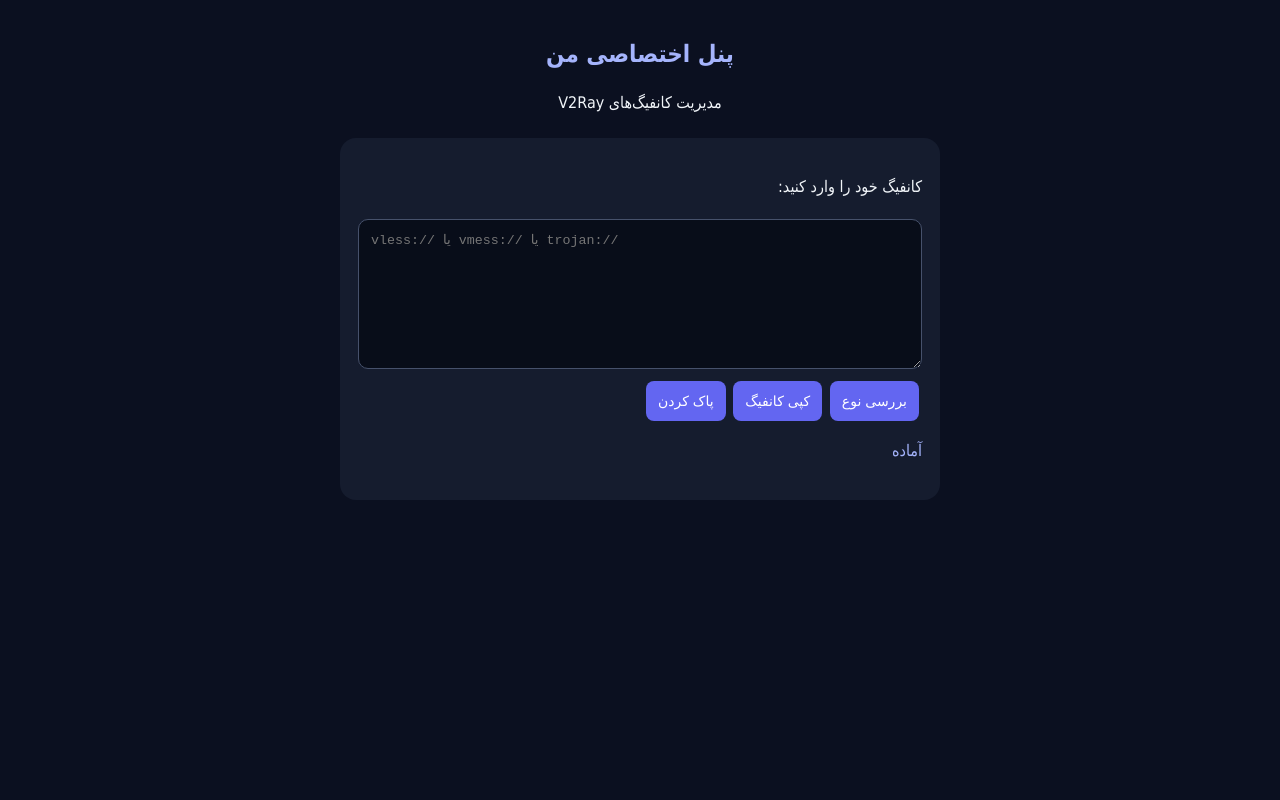
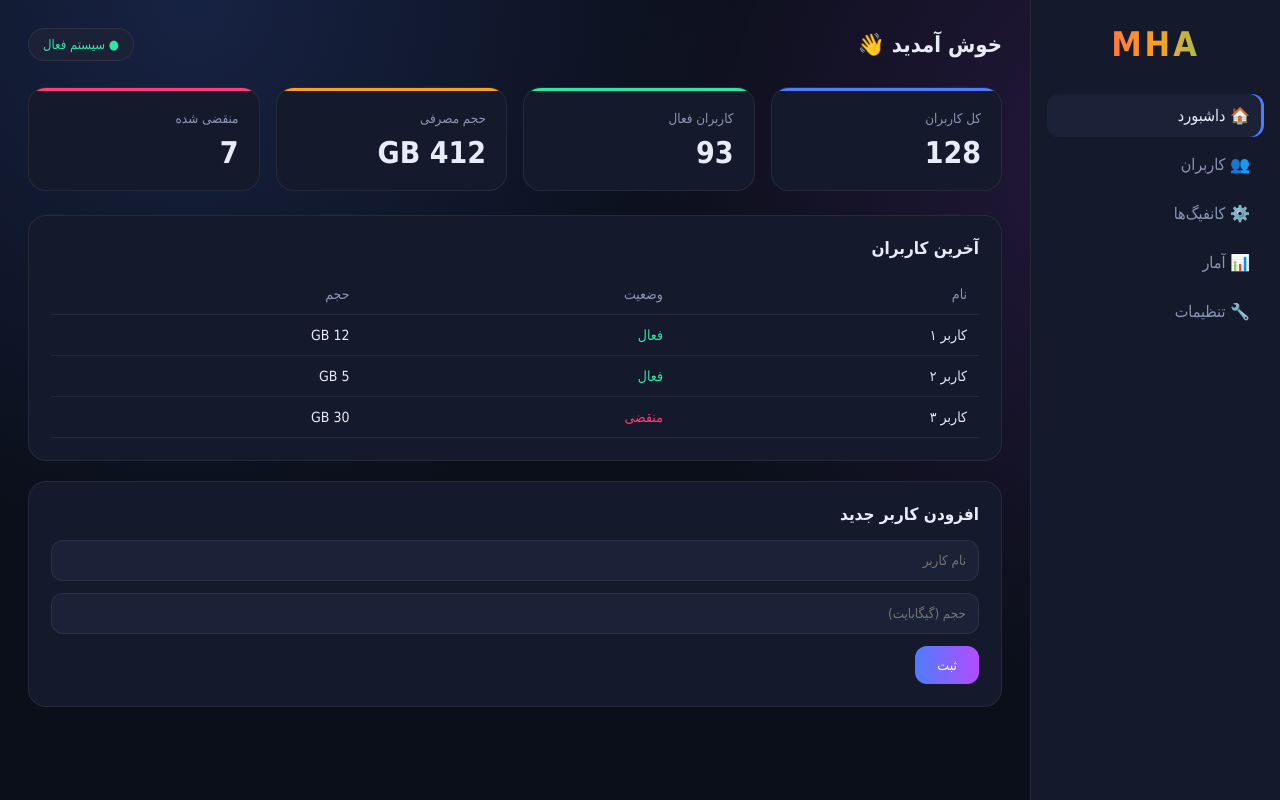
Before and after one commit to hadiii155/my-vless-panell, a plain HTML site: page index.html in a window 1280 px wide. Drawn offline with Linux system fonts and the light colour scheme; a small style sheet from the web is missing.

Commit message:
Update title and styles in index.html

```diff
--- a/index.html
+++ b/index.html
@@ -1,56 +1,104 @@
-
 <!DOCTYPE html>
 <html lang="fa" dir="rtl">
 <head>
 <meta charset="UTF-8">
 <meta name="viewport" content="width=device-width, initial-scale=1">
-<title>پنل اختصاصی من</title>
+<title>پنل MHA</title>
+<link href="https://cdn.jsdelivr.net/gh/rastikerdar/vazirmatn@v33.003/Vazirmatn-font-face.css" rel="stylesheet">
 <style>
-body{background:#0b1020;color:#f1f5f9;font-family:Tahoma,Arial,sans-serif;padding:20px;max-width:600px;margin:auto}
-h2{text-align:center;color:#a5b4fc}
-.card{background:#151c2e;padding:18px;border-radius:16px;margin-top:20px}
-textarea{width:100%;height:150px;box-sizing:border-box;background:#080d19;color:white;padding:12px;border:1px solid #46516b;border-radius:10px;direction:ltr}
-button{padding:12px;margin:8px 3px 0 0;border:0;border-radius:8px;background:#6366f1;color:white;font-size:14px}
-#status{color:#a5b4fc;margin-top:15px;overflow-wrap:anywhere}
-p{line-height:1.9}
+  :root{
+    --bg:#0b0f1a; --card:#141a2b; --card2:#1b2238; --text:#e8ecf8; --muted:#8b95b5;
+    --g1:#ff3d77; --g2:#ff9f1c; --g3:#2ee6a6; --g4:#4d7cff; --g5:#b44dff;
+    --line:rgba(255,255,255,.07);
+  }
+  *{box-sizing:border-box;margin:0;padding:0}
+  body{font-family:Vazirmatn,Tahoma,sans-serif;background:var(--bg);color:var(--text);min-height:100vh;
+    background-image:radial-gradient(circle at 15% 0%,rgba(77,124,255,.18),transparent 40%),
+                     radial-gradient(circle at 90% 20%,rgba(180,77,255,.15),transparent 40%);}
+  .layout{display:flex;min-height:100vh}
+  aside{width:250px;background:var(--card);border-left:1px solid var(--line);padding:24px 16px;position:sticky;top:0;height:100vh}
+  .logo{font-size:34px;font-weight:900;text-align:center;letter-spacing:3px;margin-bottom:30px;direction:ltr;
+    background:linear-gradient(90deg,var(--g1),var(--g2),var(--g3),var(--g4),var(--g5));
+    -webkit-background-clip:text;background-clip:text;color:transparent;
+    background-size:200% auto;animation:flow 5s linear infinite}
+  @keyframes flow{to{background-position:200% center}}
+  nav a{display:flex;align-items:center;gap:10px;padding:12px 14px;margin-bottom:6px;border-radius:12px;
+    color:var(--muted);text-decoration:none;cursor:pointer;transition:.25s}
+  nav a:hover,nav a.active{background:var(--card2);color:var(--text)}
+  nav a.active{box-shadow:inset -3px 0 0 var(--g4)}
+  main{flex:1;padding:28px}
+  header{display:flex;justify-content:space-between;align-items:center;margin-bottom:26px;flex-wrap:wrap;gap:12px}
+  header h1{font-size:22px}
+  .badge{background:var(--card2);padding:8px 14px;border-radius:30px;font-size:13px;color:var(--g3);border:1px solid var(--line)}
+  .grid{display:grid;grid-template-columns:repeat(auto-fit,minmax(210px,1fr));gap:16px;margin-bottom:24px}
+  .stat{background:var(--card);border:1px solid var(--line);border-radius:18px;padding:20px;position:relative;overflow:hidden;transition:.3s}
+  .stat:hover{transform:translateY(-4px)}
+  .stat::before{content:"";position:absolute;top:0;right:0;left:0;height:3px;background:var(--c)}
+  .stat small{color:var(--muted)}
+  .stat b{display:block;font-size:30px;margin-top:8px}
+  .box{background:var(--card);border:1px solid var(--line);border-radius:18px;padding:22px;margin-bottom:20px}
+  .box h2{font-size:17px;margin-bottom:16px}
+  table{width:100%;border-collapse:collapse;font-size:14px}
+  th,td{padding:12px;text-align:right;border-bottom:1px solid var(--line)}
+  th{color:var(--muted);font-weight:500}
+  .ok{color:var(--g3)} .off{color:var(--g1)}
+  .btn{background:linear-gradient(90deg,var(--g4),var(--g5));border:0;color:#fff;padding:11px 22px;
+    border-radius:12px;font-family:inherit;font-size:14px;cursor:pointer;transition:.25s}
+  .btn:hover{filter:brightness(1.15);transform:translateY(-2px)}
+  input{width:100%;background:var(--card2);border:1px solid var(--line);color:var(--text);
+    padding:12px;border-radius:12px;font-family:inherit;margin-bottom:12px}
+  input:focus{outline:2px solid var(--g4)}
+  @media(max-width:760px){
+    .layout{flex-direction:column}
+    aside{width:100%;height:auto;position:static;display:flex;flex-direction:column}
+    nav{display:flex;overflow-x:auto;gap:6px} nav a{white-space:nowrap}
+    .logo{margin-bottom:14px}
+  }
 </style>
 </head>
 <body>
-<h2>پنل اختصاصی من</h2>
-<p style="text-align:center">مدیریت کانفیگ‌های V2Ray</p>
-<div class="card">
-<p>کانفیگ خود را وارد کنید:</p>
-<textarea id="cfg" placeholder="vless:// یا vmess:// یا trojan://"></textarea>
-<br>
-<button onclick="check()">بررسی نوع</button>
-<button onclick="copyCfg()">کپی کانفیگ</button>
-<button onclick="clearCfg()">پاک کردن</button>
-<p id="status">آماده</p>
+<div class="layout">
+  <aside>
+    <div class="logo">MHA</div>
+    <nav>
+      <a class="active">🏠 داشبورد</a>
+      <a>👥 کاربران</a>
+      <a>⚙️ کانفیگ‌ها</a>
+      <a>📊 آمار</a>
+      <a>🔧 تنظیمات</a>
+    </nav>
+  </aside>
+
+  <main>
+    <header>
+      <h1>خوش آمدید 👋</h1>
+      <span class="badge">● سیستم فعال</span>
+    </header>
+
+    <section class="grid">
+      <div class="stat" style="--c:var(--g4)"><small>کل کاربران</small><b>128</b></div>
+      <div class="stat" style="--c:var(--g3)"><small>کاربران فعال</small><b>93</b></div>
+      <div class="stat" style="--c:var(--g2)"><small>حجم مصرفی</small><b>412 GB</b></div>
+      <div class="stat" style="--c:var(--g1)"><small>منقضی شده</small><b>7</b></div>
+    </section>
+
+    <section class="box">
+      <h2>آخرین کاربران</h2>
+      <table>
+        <tr><th>نام</th><th>وضعیت</th><th>حجم</th></tr>
+        <tr><td>کاربر ۱</td><td class="ok">فعال</td><td>12 GB</td></tr>
+        <tr><td>کاربر ۲</td><td class="ok">فعال</td><td>5 GB</td></tr>
+        <tr><td>کاربر ۳</td><td class="off">منقضی</td><td>30 GB</td></tr>
+      </table>
+    </section>
+
+    <section class="box">
+      <h2>افزودن کاربر جدید</h2>
+      <input placeholder="نام کاربر">
+      <input placeholder="حجم (گیگابایت)">
+      <button class="btn">ثبت</button>
+    </section>
+  </main>
 </div>
-<script>
-function check(){
-let s=document.getElementById('cfg').value.trim();
-let t=s.match(/^(vless|vmess|trojan):\/\//i);
-document.getElementById('status').textContent=
-!s?'ابتدا کانفیگ وارد کن':
-t?'نوع کانفیگ: '+t[1].toUpperCase():
-'نوع لینک شناسایی نشد';
-}
-async function copyCfg(){
-let s=document.getElementById('cfg').value.trim();
-if(!s){document.getElementById('status').textContent='کانفیگ خالی است';return}
-try{
-await navigator.clipboard.writeText(s);
-document.getElementById('status').textContent='کپی شد!';
-}catch(e){
-document.getElementById('cfg').select();
-document.getElementById('status').textContent='متن را انتخاب کن و Copy بزن';
-}
-}
-function clearCfg(){
-document.getElementById('cfg').value='';
-document.getElementById('status').textContent='پاک شد';
-}
-</script>
 </body>
 </html>
```
